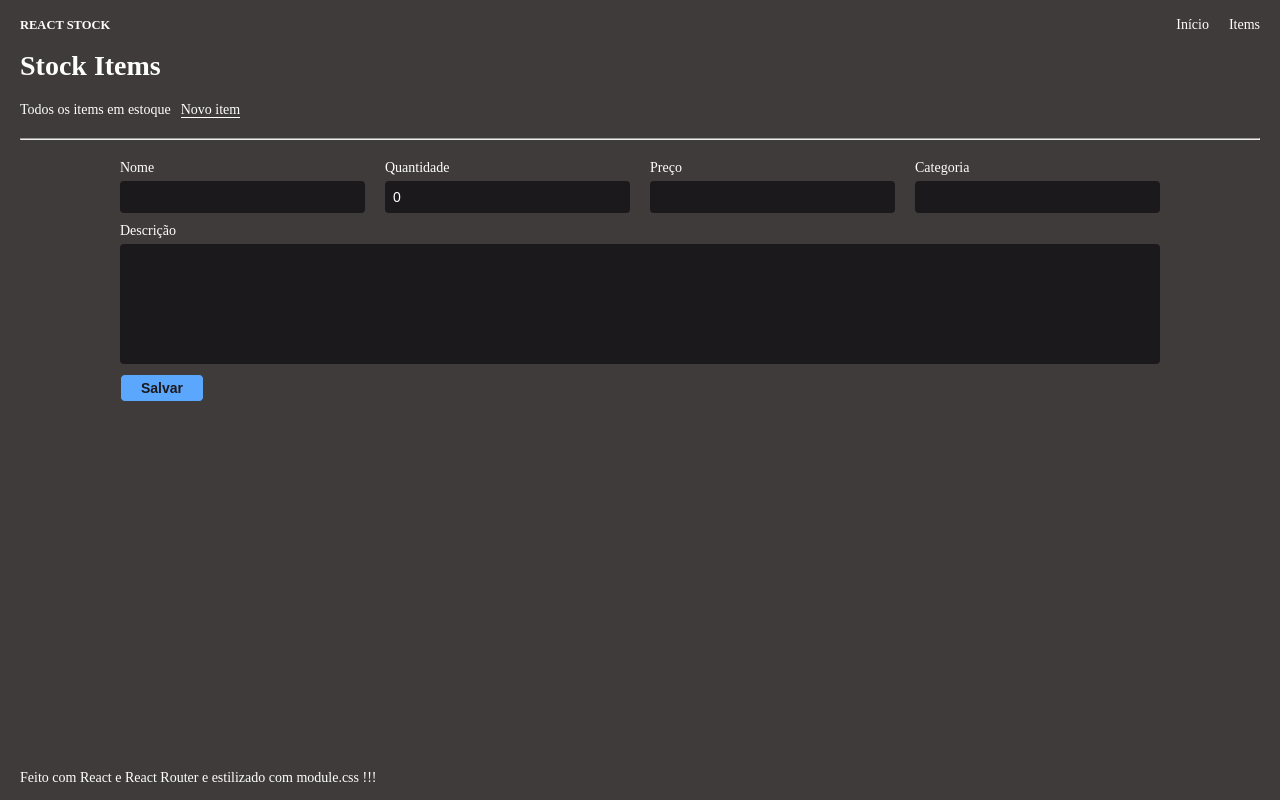
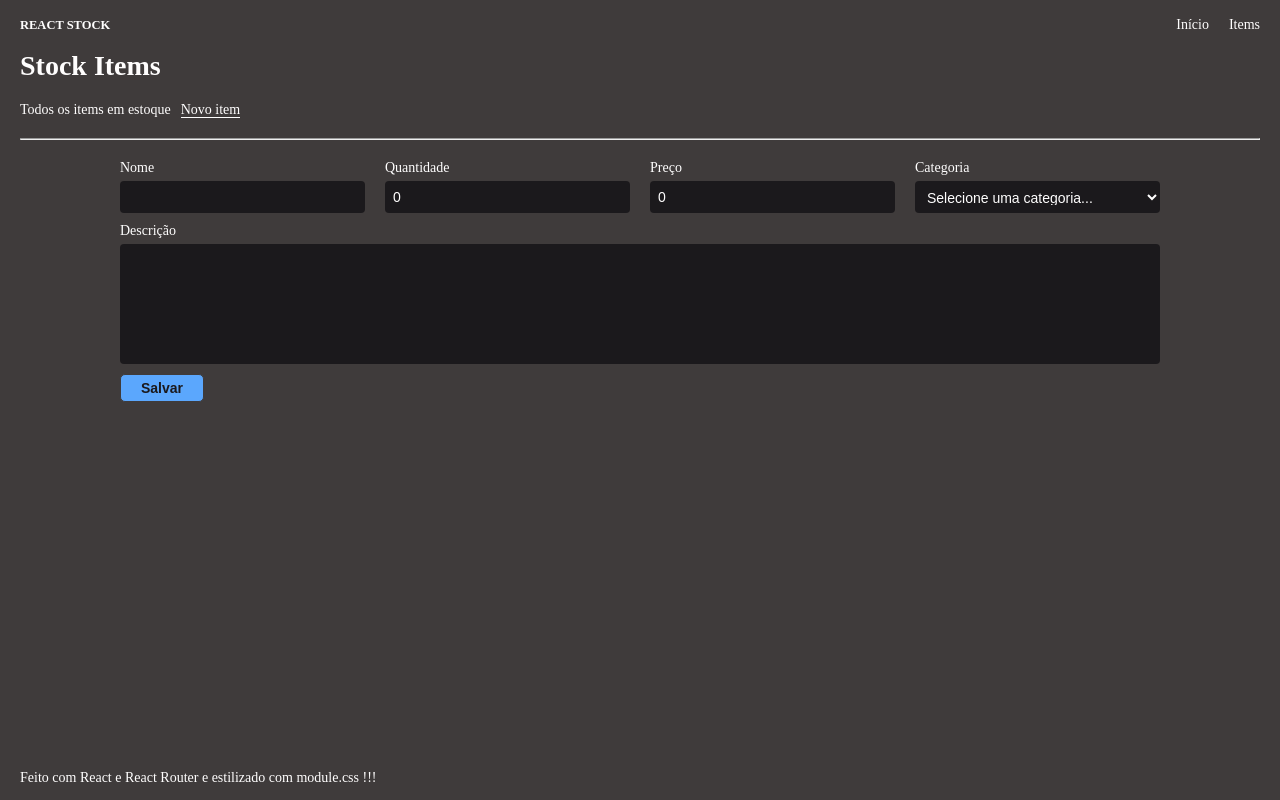
Before and after one commit to AndersonPAlmeida/gestor-de-estoque, a React (Vite) app: page /items/new in a window 1280 px wide. Built offline with nearby package versions, Linux system fonts and the light colour scheme.

Commit message:
Início do desenvolvimento do código para adicionar o item

```diff
--- a/src/pages/ItemInStock/index.jsx
+++ b/src/pages/ItemInStock/index.jsx
@@ -1,7 +1,10 @@
 import { Button } from '../../components/Button'
 import styles from './ItemInStock.module.css'
+import { useStock } from '../../hooks/useStock'
 
 export function ItemInStock() {
+  const { items } = useStock()
+
   return (
     <div>
       <div className={styles.titles}>
@@ -12,18 +15,22 @@ export function ItemInStock() {
         <h3>Ações</h3>
       </div>
 
-      <div className={styles.content}>
-        <p>Loremipsum,dolorsitamet</p>
-        <p>7 Wonders</p>
-        <p>8 unid</p>
-        <p>Jogos</p>
+      {
+          items.map((item) => {
+            <div className={styles.content} key={item.id}>
+              <p>{item.id}</p>
+              <p>{item.name}</p>
+              <p>{item.quantity}</p>
+              <p>{item.category}</p>
+              <div className={styles.buttons}>
+                <Button text="Ver" typeColor="primary"/>
+                <Button text="Atualizar" />
+                <Button text="Excluir" typeColor="danger"/>
+              </div>
+            </div>
+          })
+        }
 
-        <div className={styles.buttons}>
-          <Button text="Ver" typeColor="primary"/>
-          <Button text="Atualizar" />
-          <Button text="Excluir" typeColor="danger"/>
-        </div>
-      </div>
     </div>
   )
 }
--- a/src/pages/NewItem/NewItem.module.css
+++ b/src/pages/NewItem/NewItem.module.css
@@ -29,6 +29,10 @@
   padding: 8px;
 }
 
+.selectItem {
+  height: 3.2rem;
+}
+
 .textItem {
   height: 12rem;
   resize: none;
--- a/src/pages/NewItem/index.jsx
+++ b/src/pages/NewItem/index.jsx
@@ -1,36 +1,116 @@
+import { useState } from 'react'
 import { Button } from '../../components/Button'
 import styles from './NewItem.module.css'
+import PropTypes from 'prop-types'
 
-export function NewItem() {
+NewItem.propTypes = {
+  itemToUpdate: PropTypes.object
+}
+
+const categories = [
+  "Jogos",
+  "Livros",
+  "Brinquedos",
+  "Acessórios"
+]
+
+export function NewItem({ itemToUpdate }) {
+  const defaultItem = {
+    name: "",
+    description: "",
+    quantity: 0,
+    price: 0,
+    category: ""
+  }
+
+  const [item, setItem] = useState(itemToUpdate ? itemToUpdate : defaultItem)
+
+  function handleChange(event) {
+    setItem((currentState) => {
+      return {
+        ...currentState,
+        [event.target.name]: event.target.value
+      }
+    })
+  }
+
   return (
     <div>
       <form action="" className={styles.formItem}>
         <section className={styles.sectionOne}>
           <div className={styles['input-wrapper']}>
-            <label htmlFor="nameItem">Nome</label>
-            <input type="text" name="nameItem" id="nameItem" className={styles.inputItem}/>
+            <label htmlFor="name">Nome</label>
+            <input
+              type="text"
+              name="name"
+              id="name"
+              value={item.name}
+              className={styles.inputItem}
+              onChange={handleChange}
+            />
           </div>
 
           <div className={styles['input-wrapper']}>
-            <label htmlFor="quantityItem">Quantidade</label>
-            <input type="number" defaultValue={0} name="quantityItem" id="quantityItem" className={styles.inputItem}/>
+            <label htmlFor="quantity">Quantidade</label>
+            <input
+              type="number"
+              name="quantity"
+              id="quantity"
+              className={styles.inputItem}
+              min={0}
+              step={1}
+              value={item.quantity}
+              onChange={handleChange}
+            />
           </div>
 
           <div className={styles['input-wrapper']}>
-            <label htmlFor="priceItem">Preço</label>
-            <input type="text" name="priceItem" id="priceItem" className={styles.inputItem}/>
+            <label htmlFor="price">Preço</label>
+            <input
+              type="text"
+              name="price"
+              id="price"
+              className={styles.inputItem}
+              value={item.price}
+              onChange={handleChange}
+            />
           </div>
 
           <div className={styles['input-wrapper']}>
-            <label htmlFor="nameItem">Categoria</label>
-            <input type="text" name="nameItem" id="nameItem" className={styles.inputItem}/>
+            <label htmlFor="category">Categoria</label>
+            <select
+              name="category"
+              id="category"
+              required
+              value={item.category}
+              onChange={handleChange}
+              className={`${styles.inputItem} ${styles.selectItem}`}
+            >
+              <option disabled value="">Selecione uma categoria...</option>
+              {categories.map((category) => (
+                <option
+                  key={category}
+                  value={category}
+                  defaultChecked={item.category === category}
+                >
+                  {category}
+                </option>
+              ))}
+            </select>
           </div>
         </section>
 
         <section>
           <div className={styles['input-wrapper']}>
-            <label htmlFor="descriptionItem">Descrição</label>
-            <textarea name="descriptionItem" id="descriptionItem" className={styles.textItem}></textarea>
+            <label htmlFor="description">Descrição</label>
+            <textarea
+              name="description"
+              id="description"
+              className={styles.textItem}
+              onChange={handleChange}
+              value={item.description}
+            >
+            </textarea>
           </div>
         </section>
 
```
Also changed, not shown: src/entities/StockItem.js (added, +13 -0 lines).
